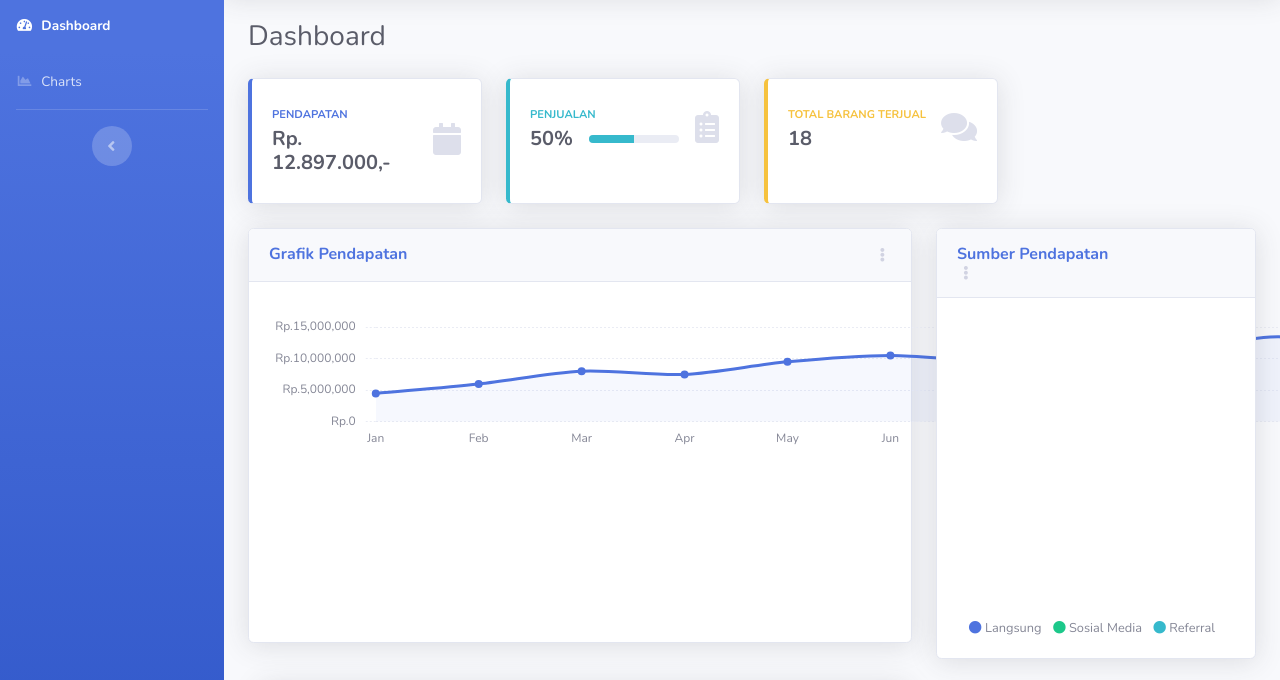
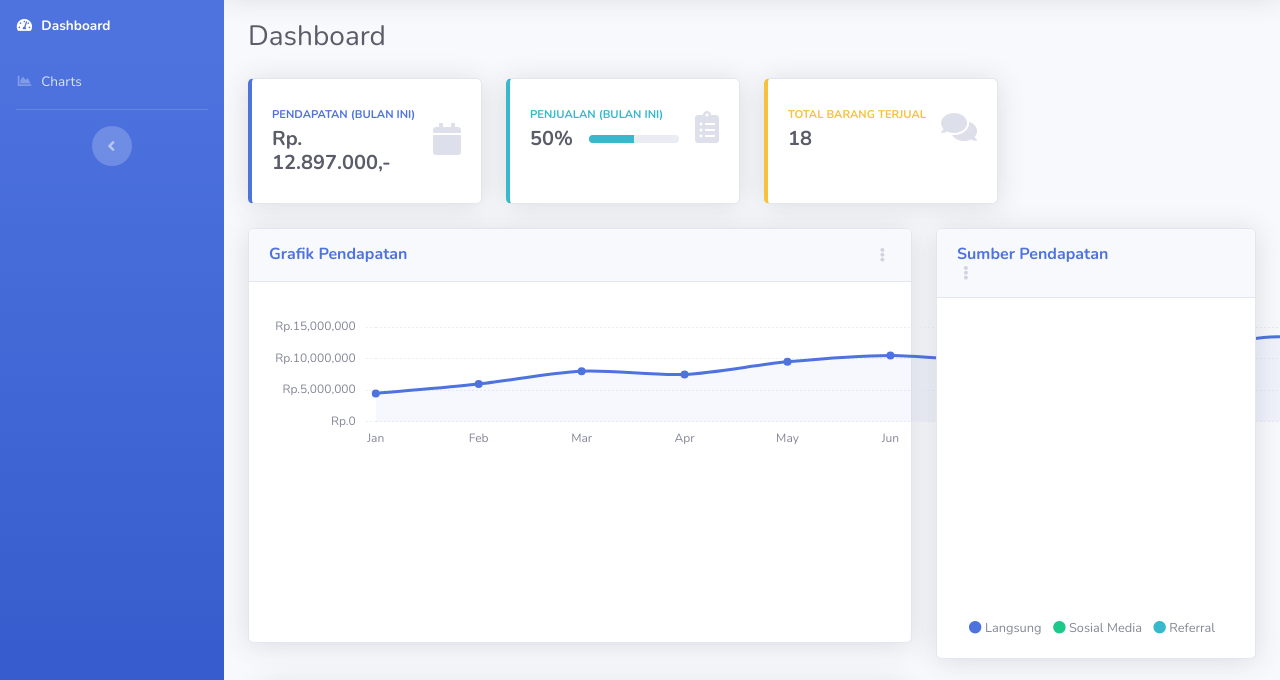
Before and after one commit to he1kousen/dashboard, a website with bundled scripts: page index.html in a window 1280 px wide. Shown: the part 74-754 px from the top of the page. Built offline with nearby package versions, Linux system fonts and the light colour scheme.

Commit message:
Updated text labels in index.html to include '(BULAN INI)' suffix

```diff
--- a/index.html
+++ b/index.html
@@ -237,7 +237,7 @@
                                     <div class="row no-gutters align-items-center">
                                         <div class="col mr-2">
                                             <div class="text-xs font-weight-bold text-primary text-uppercase mb-1">
-                                                Pendapatan</div>
+                                                Pendapatan (BULAN INI)</div>
                                             <div class="h5 mb-0 font-weight-bold text-gray-800">Rp. 12.897.000,-</div>
                                         </div>
                                         <div class="col-auto">
@@ -256,7 +256,7 @@
                                 <div class="card-body">
                                     <div class="row no-gutters align-items-center">
                                         <div class="col mr-2">
-                                            <div class="text-xs font-weight-bold text-info text-uppercase mb-1">Penjualan
+                                            <div class="text-xs font-weight-bold text-info text-uppercase mb-1">Penjualan (BULAN INI)
                                             </div>
                                             <div class="row no-gutters align-items-center">
                                                 <div class="col-auto">
```
